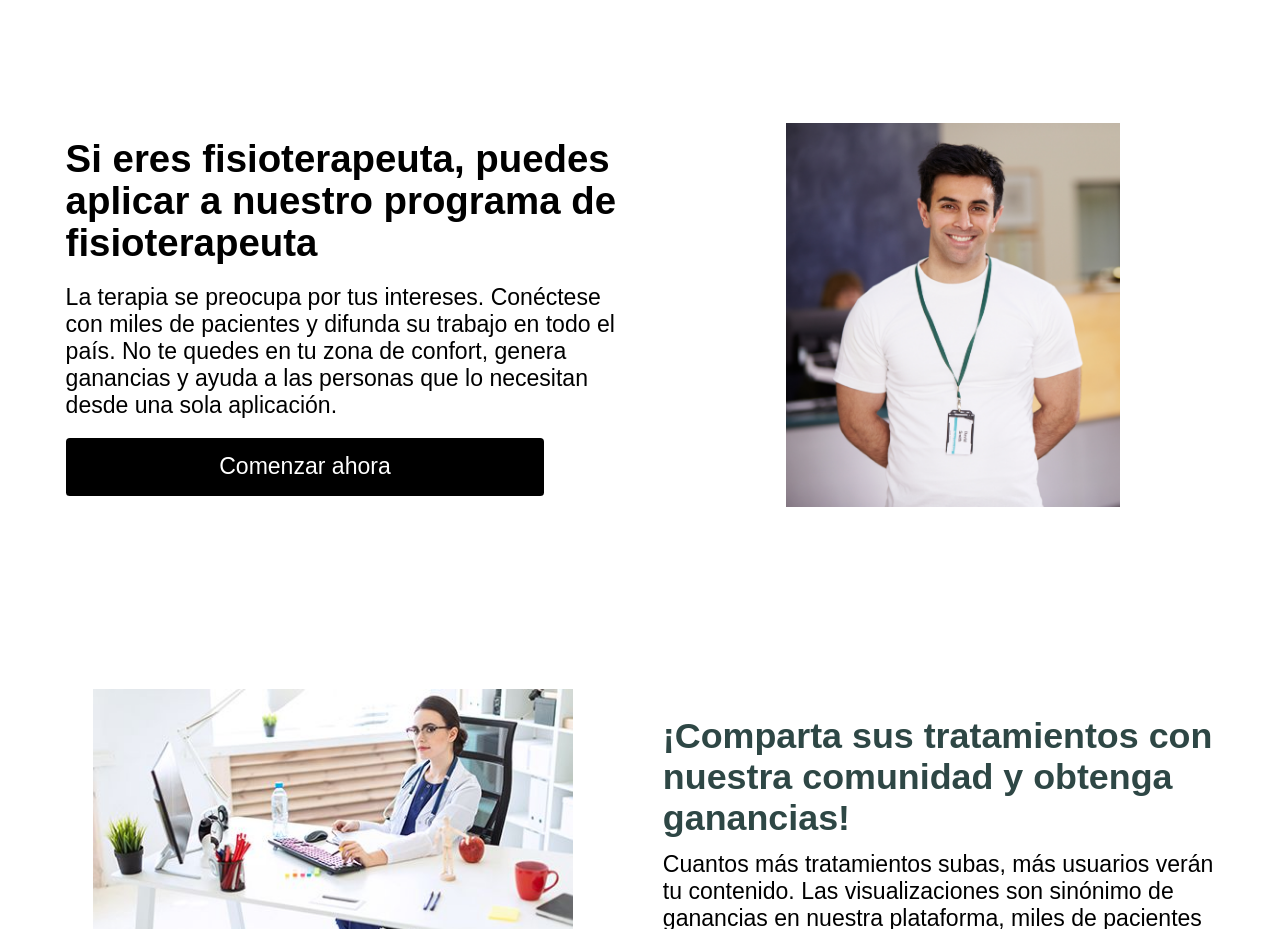
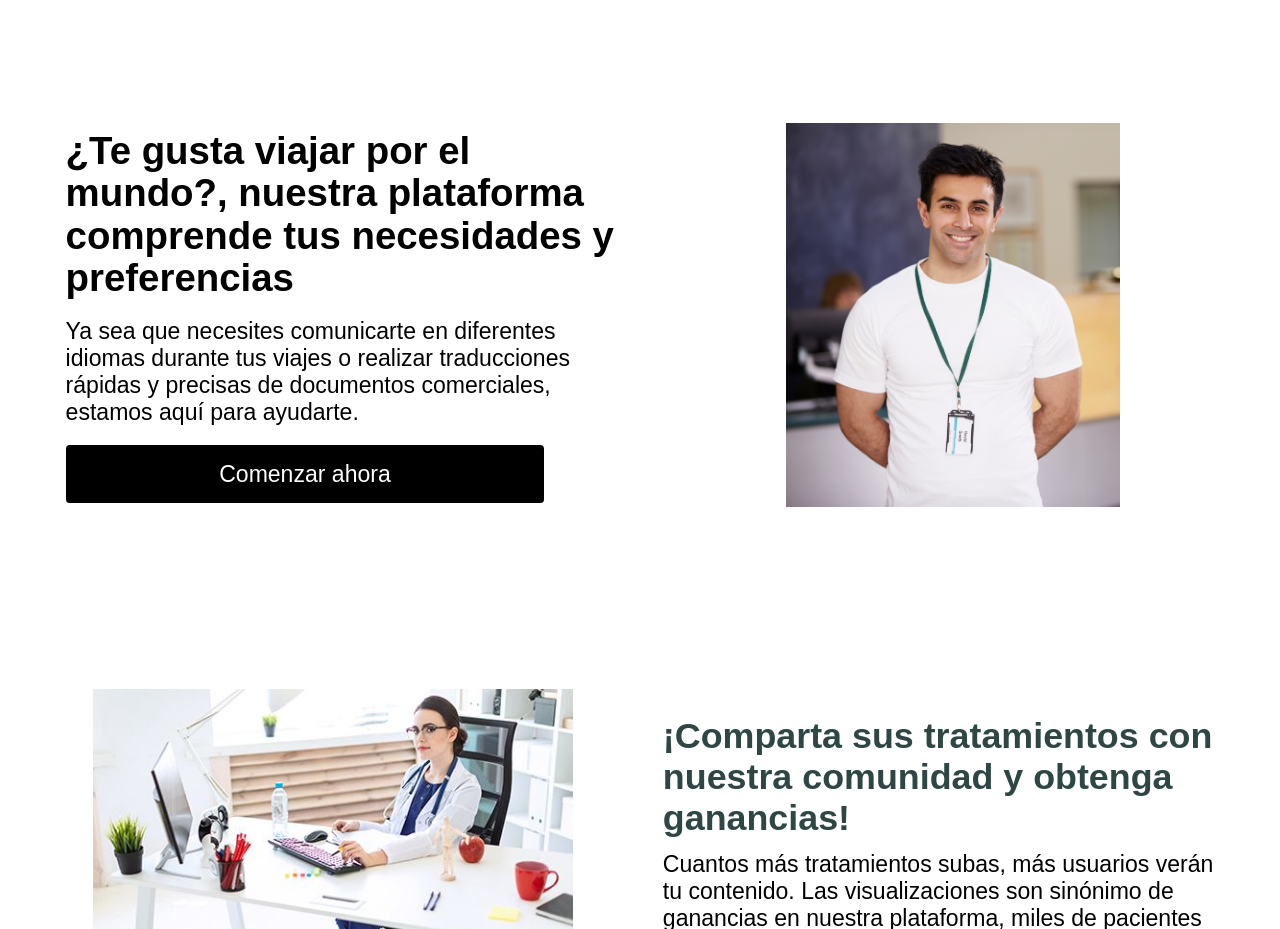
Before and after one commit to juan-caut/Acculingo, a plain HTML site: page index.html in a window 1280 px wide. Shown: the part 2360-3289 px from the top of the page. Drawn offline with Linux system fonts and the light colour scheme; a web font is replaced by a local one.

Commit message:
update index.html

```diff
--- a/index.html
+++ b/index.html
@@ -129,10 +129,9 @@
             <div class="left">
                 <div>
                     <span class="title">
-                        Si eres fisioterapeuta, puedes aplicar a nuestro programa de fisioterapeuta
+                        ¿Te gusta viajar por el mundo?, nuestra plataforma comprende tus necesidades y preferencias
                     </span>
-                    <p>
-                        La terapia se preocupa por tus intereses. Conéctese con miles de pacientes y difunda su trabajo en todo el país. No te quedes en tu zona de confort, genera ganancias y ayuda a las personas que lo necesitan desde una sola aplicación.</p>
+                    <p>Ya sea que necesites comunicarte en diferentes idiomas durante tus viajes o realizar traducciones rápidas y precisas de documentos comerciales, estamos aquí para ayudarte. </p>
                     <a href="#">
                         Comenzar ahora
                     </a>
```
